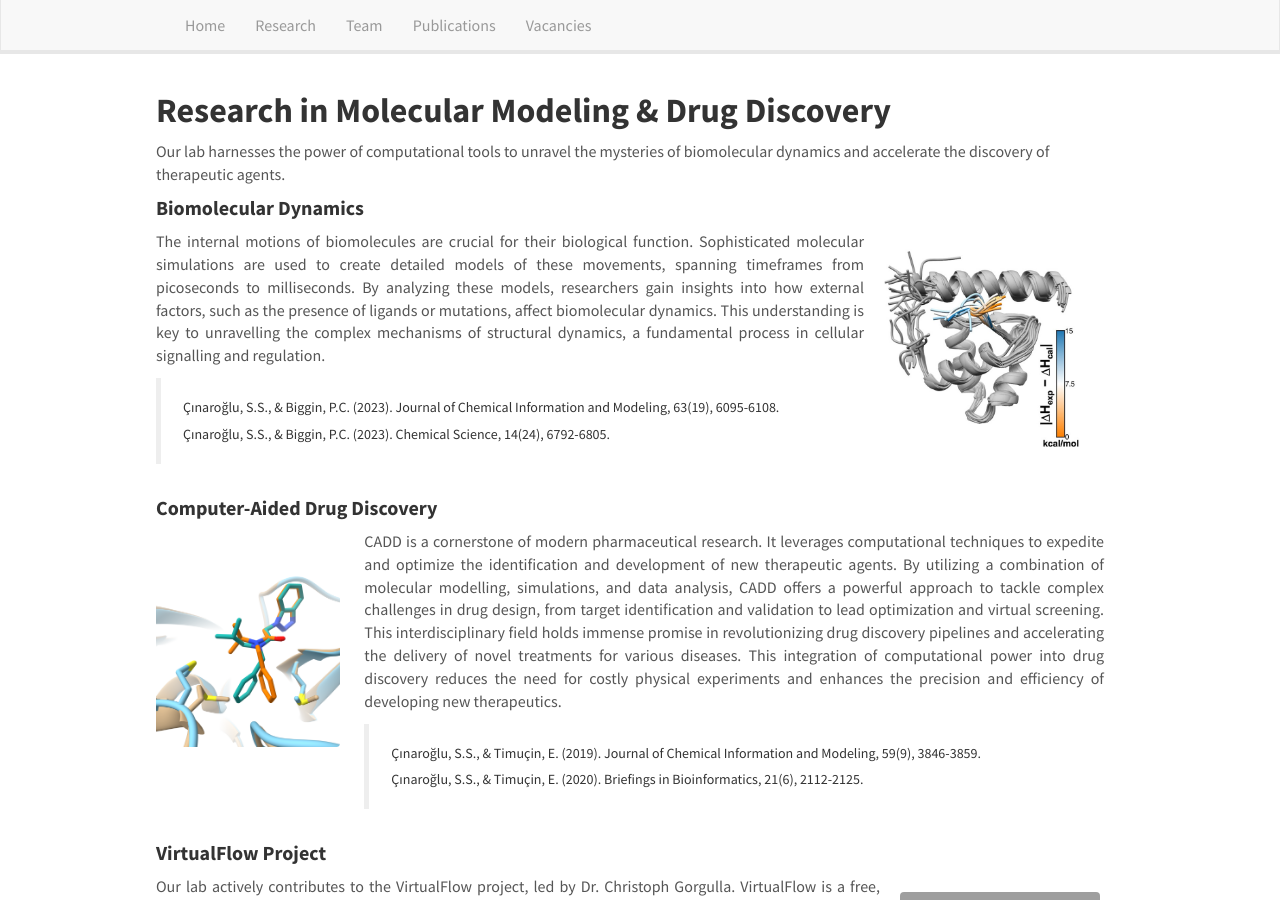
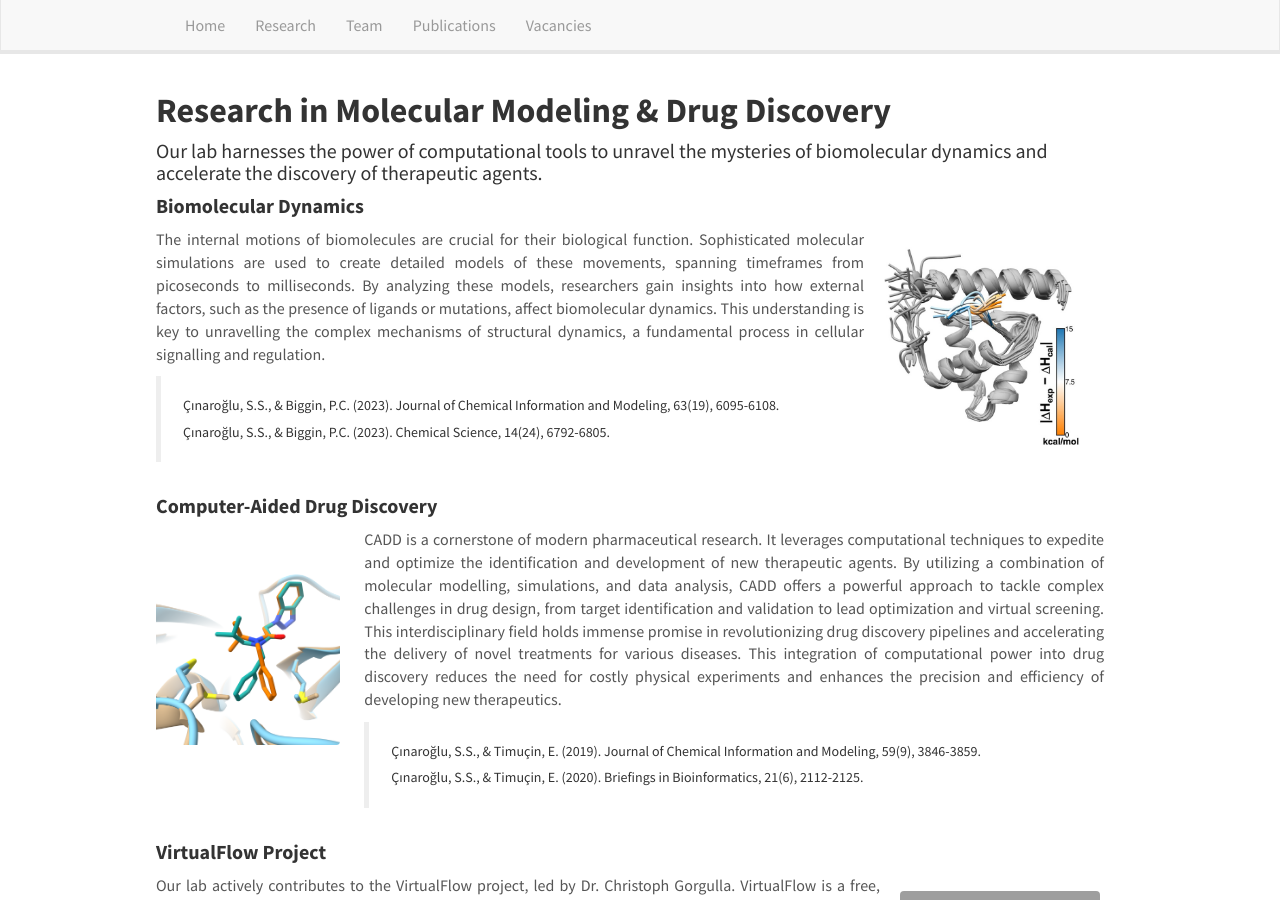
Before and after one commit to CinarogluLab/cinaroglulab.github.io, a Jekyll site: the page built from _pages/research.md, in a window 1280 px wide and 900 px high. Built offline with Jekyll 4.4.1, drawn with Linux system fonts in a browser that asks for light colours; nearby versions of some CDN libraries; grey boxes are pictures that could not be loaded.

```diff
--- a/_pages/research.md
+++ b/_pages/research.md
@@ -7,7 +7,8 @@ permalink: /research/
 ---
 
 ## **Research in Molecular Modeling & Drug Discovery**
-Our lab harnesses the power of computational tools to unravel the mysteries of biomolecular dynamics and accelerate the discovery of therapeutic agents.
+#### Our lab harnesses the power of computational tools to unravel the mysteries of biomolecular dynamics and accelerate the discovery of therapeutic agents.
+
 
 #### **Biomolecular Dynamics**
 
```
